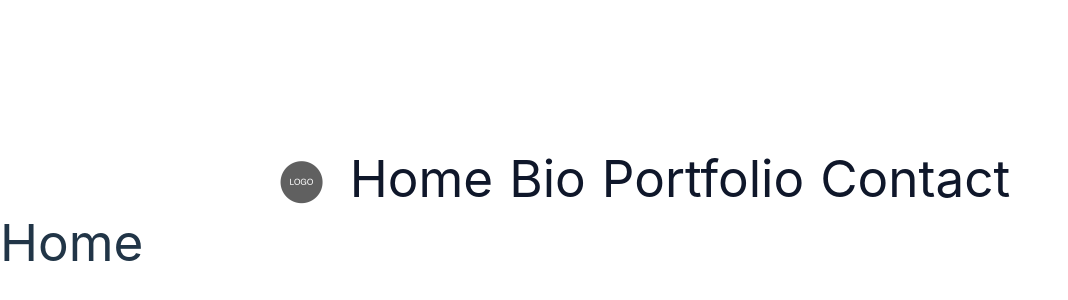
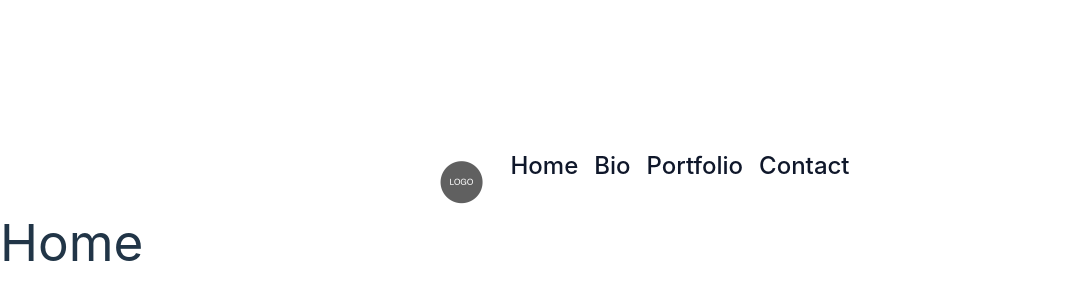
Before and after one commit to Legendre1/biocron, a React (Vite) app: page / in a window 1280 px wide. Shown: the part 190-490 px from the top of the page, without its empty margins (0-1068 px from the left). Built offline with nearby package versions, Linux system fonts and the light colour scheme.

Commit message:
Header links

```diff
--- a/src/components/biocron/header.tsx
+++ b/src/components/biocron/header.tsx
@@ -1,5 +1,6 @@
 import React, { useState } from 'react';
 import logo from './assets/logo-placeholder-image.png'
+import { Link } from 'react-router-dom';
 
 const Header: React.FC  = () => {
 
@@ -7,10 +8,10 @@ const Header: React.FC  = () => {
   return (
     <div className="w-screen flex place-content-center">
       <img className='mx-2 size-16' src={logo}></img>
-      <h1 className='mx-2 text-slate-900 dark:text-white'>Home</h1>
-      <h1 className='mx-2 text-slate-900 dark:text-white'>Bio</h1>
-      <h1 className='mx-2 text-slate-900 dark:text-white'>Portfolio</h1>
-      <h1 className='mx-2 text-slate-900 dark:text-white'>Contact</h1>
+      <Link className='mx-2 text-slate-900 dark:text-white text-2xl' to="/">Home</Link>
+      <Link className='mx-2 text-slate-900 dark:text-white text-2xl' to="/bio">Bio</Link>
+      <Link className='mx-2 text-slate-900 dark:text-white text-2xl' to="/portfolio">Portfolio</Link>
+      <Link className='mx-2 text-slate-900 dark:text-white text-2xl' to="/contact">Contact</Link>
     </div>
   );
 };
```
